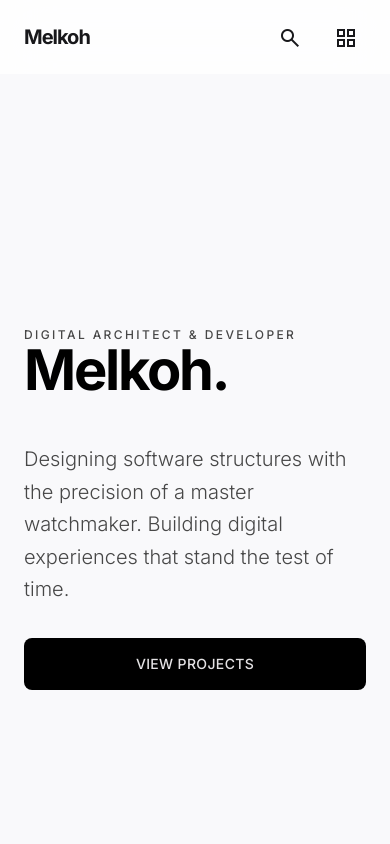
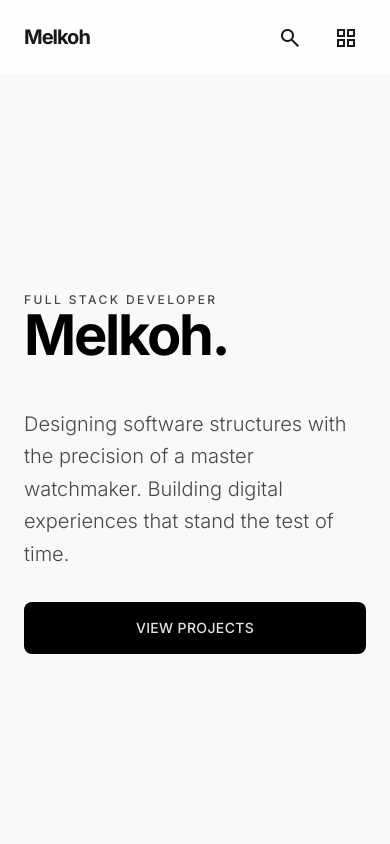
Before and after one commit to Melkoh02/melkoh.dev, a React (Vite) app: page / in a window 390 px wide. Shown: the top 844 px of the page. Built offline with nearby package versions, Linux system fonts and the light colour scheme.

Commit message:
Update hero section label text and responsive height calculation logic to improve clarity and layout consistency.

```diff
--- a/src/components/organisms/HeroSection.tsx
+++ b/src/components/organisms/HeroSection.tsx
@@ -6,7 +6,7 @@ export default function HeroSection() {
   const { t } = useTranslation();
 
   return (
-    <section id="home" className="min-h-[819px] flex flex-col justify-center px-6 lg:px-24 max-w-7xl mx-auto">
+    <section id="home" className="min-h-[calc(100dvh-6rem)] flex flex-col justify-center px-6 lg:px-24 max-w-7xl mx-auto">
       <div className="space-y-4">
         <SectionLabel>{t("hero.label")}</SectionLabel>
         <h1 className="text-[clamp(3.5rem,10vw,8rem)] font-bold tracking-[-0.04em] leading-[0.9] text-primary">
--- a/src/localization/locales/en.json
+++ b/src/localization/locales/en.json
@@ -9,7 +9,7 @@
     "contact": "Contact"
   },
   "hero": {
-    "label": "Digital Architect & Developer",
+    "label": "Full Stack Developer",
     "title": "Melkoh.",
     "description": "Designing software structures with the precision of a master watchmaker. Building digital experiences that stand the test of time.",
     "cta": "VIEW PROJECTS"
--- a/src/localization/locales/es.json
+++ b/src/localization/locales/es.json
@@ -9,7 +9,7 @@
     "contact": "Contacto"
   },
   "hero": {
-    "label": "Arquitecto Digital & Desarrollador",
+    "label": "Desarrollador Full Stack",
     "title": "Melkoh.",
     "description": "Diseñando estructuras de software con la precisión de un maestro relojero. Construyendo experiencias digitales que resisten la prueba del tiempo.",
     "cta": "VER PROYECTOS"
```
